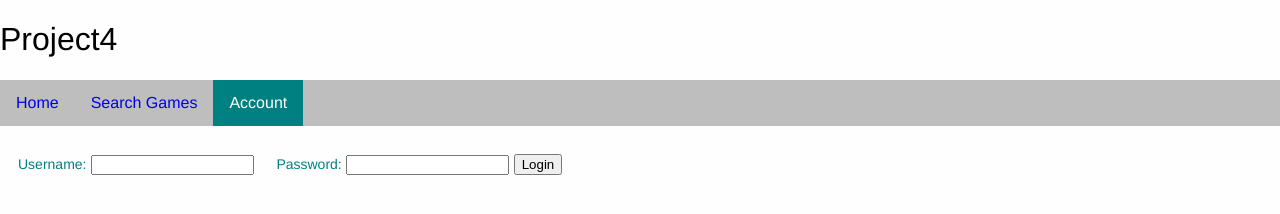
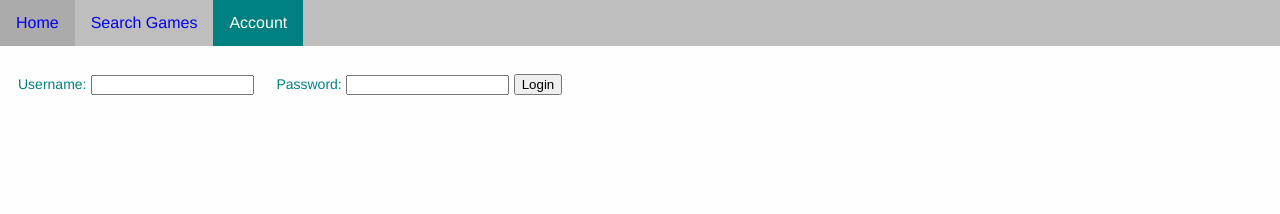
Before and after one commit to extinctconcept/Project-1.4, a website: page Code/html/static/login.html in a window 1280 px wide. Drawn offline with Linux system fonts and the light colour scheme.

Commit message:
added logout button and moved header to be built with javascript

```diff
--- /dev/null
+++ b/Code/html/static/header.js
@@ -0,0 +1,29 @@
+
+
+var headerBuilder = {
+    initialize : function()
+    {
+        let in_html = "";
+
+        in_html += "<ul>";
+        in_html += '<li><a href="index.html">Home</a></li>';
+        in_html += '<li><a href="search.html">Search Games</a></li>';
+        in_html += '<li><a href="#" class="active">Account</a>';
+        in_html += '<ul class="dropdown">';
+
+        let key = document.cookie.match(new RegExp('key=[0-9]+'));
+        console.log(document.cookie);
+        if(!key)
+        {
+            in_html += '<li><a href="login.html">Login</a></li>';
+            in_html += '<li><a href="register.html">Register</a></li>';
+        }
+        else
+        {
+            in_html += '<li><a href="profile.html">Profile</a></li>';
+            in_html += '<li><a href="logout.html">Logout</a></li>';
+        }
+        in_html+= '</ul></li></ul>';
+        document.getElementsByTagName("header")[0].innerHTML = in_html;
+    }
+}
--- a/Code/html/static/login.html
+++ b/Code/html/static/login.html
@@ -4,23 +4,12 @@
 	<head>
 		<meta charset="utf-8"/>
 		<link href="style.css" type="text/css" rel="stylesheet"/>
+		<script src="header.js"></script>
 		<title>Project4 Login</title>
 	</head>
 
-	<body>
-		<h1 class="main_heading">Project4</h1>
-
-		<ul>
-			<li><a href="index.html">Home</a></li>
-			<li><a href="search.html">Search Games</a></li>
-			<li><a href="#" class="active">Account</a>
-				<ul class="dropdown">
-					<li><a href="login.html">Login</a></li>
-					<li><a href="register.html">Register</a></li>
-					<li><a href="profile.html">Profile</a></li>
-				</ul>
-			</li>
-		</ul>
+	<body onload="headerBuilder.initialize()">
+		<header></header>
 
     <form action="/login" method="get">
     <label for="username">Username:</label>
--- a/Code/server.js
+++ b/Code/server.js
@@ -21,6 +21,7 @@ app.use(COOKIES.cookie);
 app.use('/', EXPRESS.static('html/static/index.html'));
 app.use('/login', LOGIN.login);
 app.use('/register', LOGIN.register);
+app.use('/logout|/logout.html', LOGIN.logout);
 app.use('/profile.html', PROFILE.profile);
 app.use('/profile', PROFILE.view_profile);
 app.use(EXPRESS.static("html/static"));
```
Also changed, not shown: Code/html/static/index.html (+3 -14 lines), Code/html/static/profile.html (+3 -14 lines), Code/html/static/register.html (+3 -14 lines), Code/html/static/search.html (+3 -14 lines), Code/login.js (+5 -3 lines), 1 other file.
